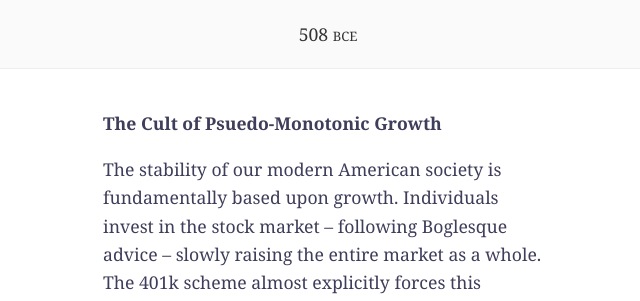
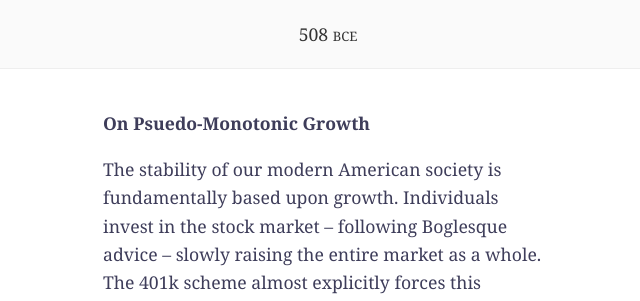
Before and after one commit to capshaw/508bce, a Jekyll site: the page built from posts/10.md, in a window 1280 px wide and 900 px high. Shown: the top 301 px of the window, without its empty margins (312-952 px from the left). Built offline with Jekyll 4.4.1, drawn with Linux system fonts in a browser that asks for light colours.

Commit message:
Update 10.md

```diff
--- a/posts/10.md
+++ b/posts/10.md
@@ -1,5 +1,5 @@
 ---
-title: The Cult of Psuedo-Monotonic Growth
+title: On Psuedo-Monotonic Growth
 layout: post
 in_navigation: true
 ---
```
